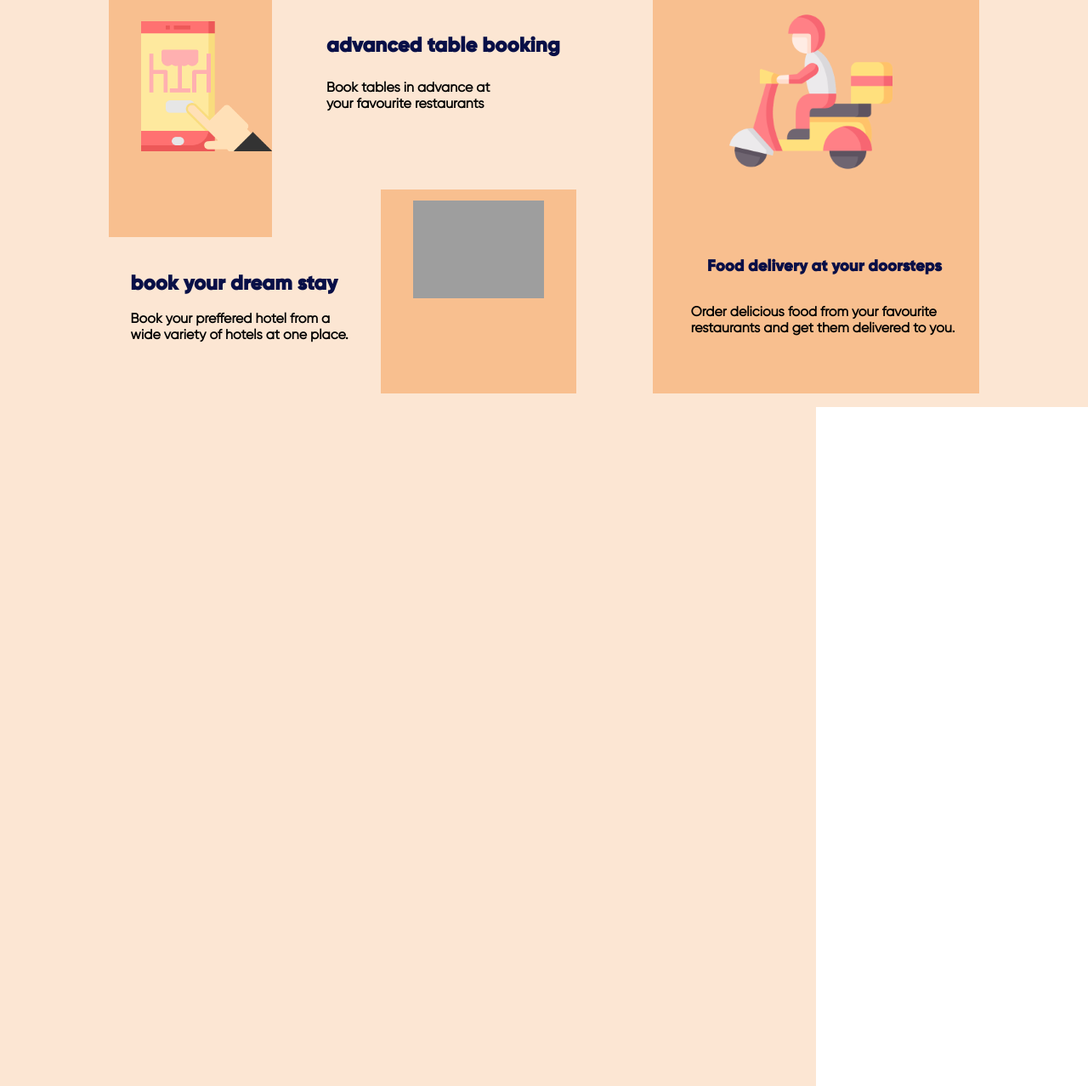
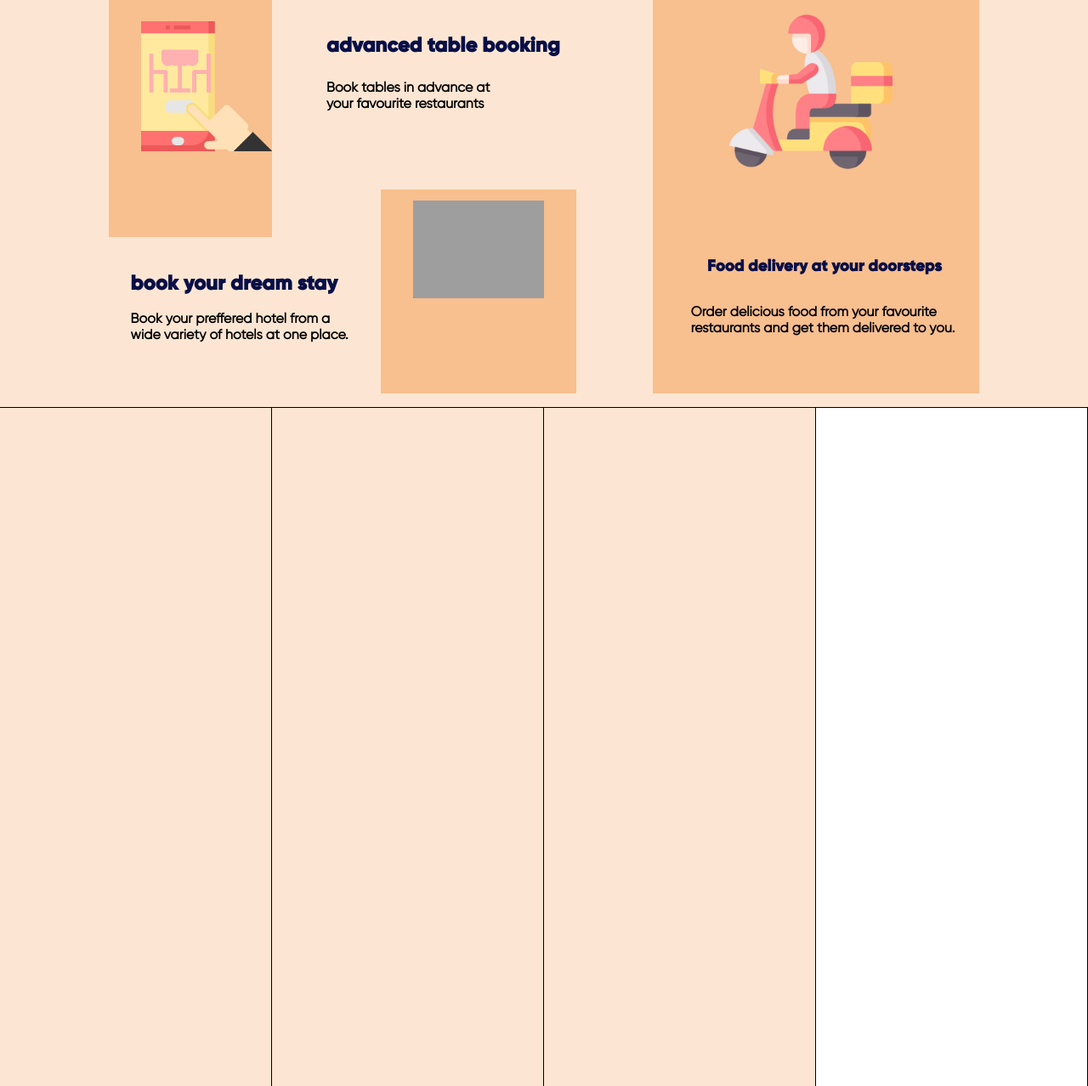
Before and after one commit to Kashish2908/codebite_project, a Node server app: page / in a window 1280 px wide. Shown: the part 1121-2399 px from the top of the page at 85% size. Run offline with Node 20, Linux system fonts and the light colour scheme; some libraries are stand-ins or nearby versions; grey boxes are pictures that could not be loaded.

Commit message:
Update grid.css

```diff
--- a/public/stylesheets/grid.css
+++ b/public/stylesheets/grid.css
@@ -16,6 +16,10 @@
     width: 100%;
 }
 #section .multisection{
+    border-color: rgba(0, 0, 0, 0.58);
+    border-top: 1px solid;
+    border-bottom: 1px solid;
+    border-right: 1px solid;
     overflow: hidden;
     display: flex;
     justify-content: center;
@@ -31,7 +35,7 @@
     height: 150%;
     width: 300%;
     transform: scale(1);
-  background-color: rgba(248, 204, 166, 0.495);
+    background-color: rgba(248, 204, 166, 0.495);
 
 }
 .multisection .opening img{
```
